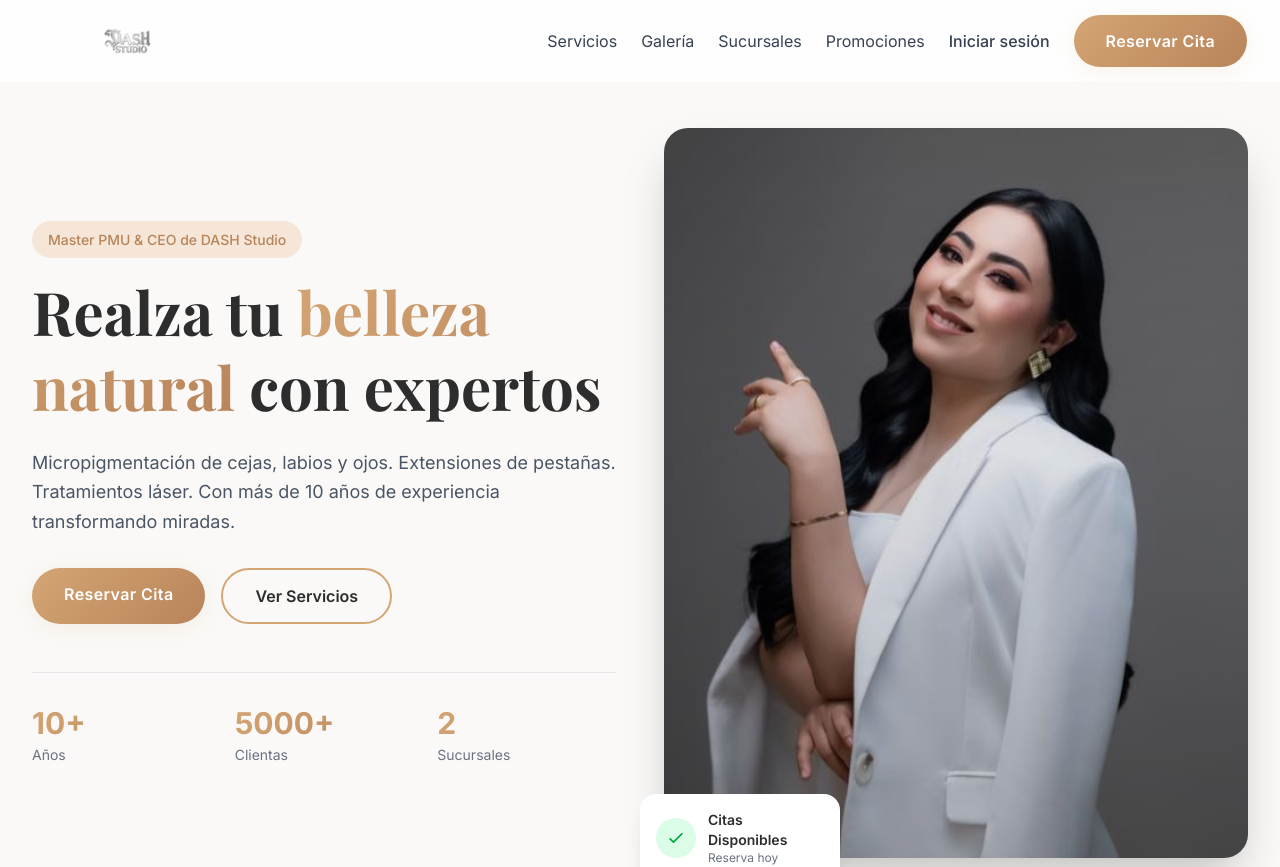
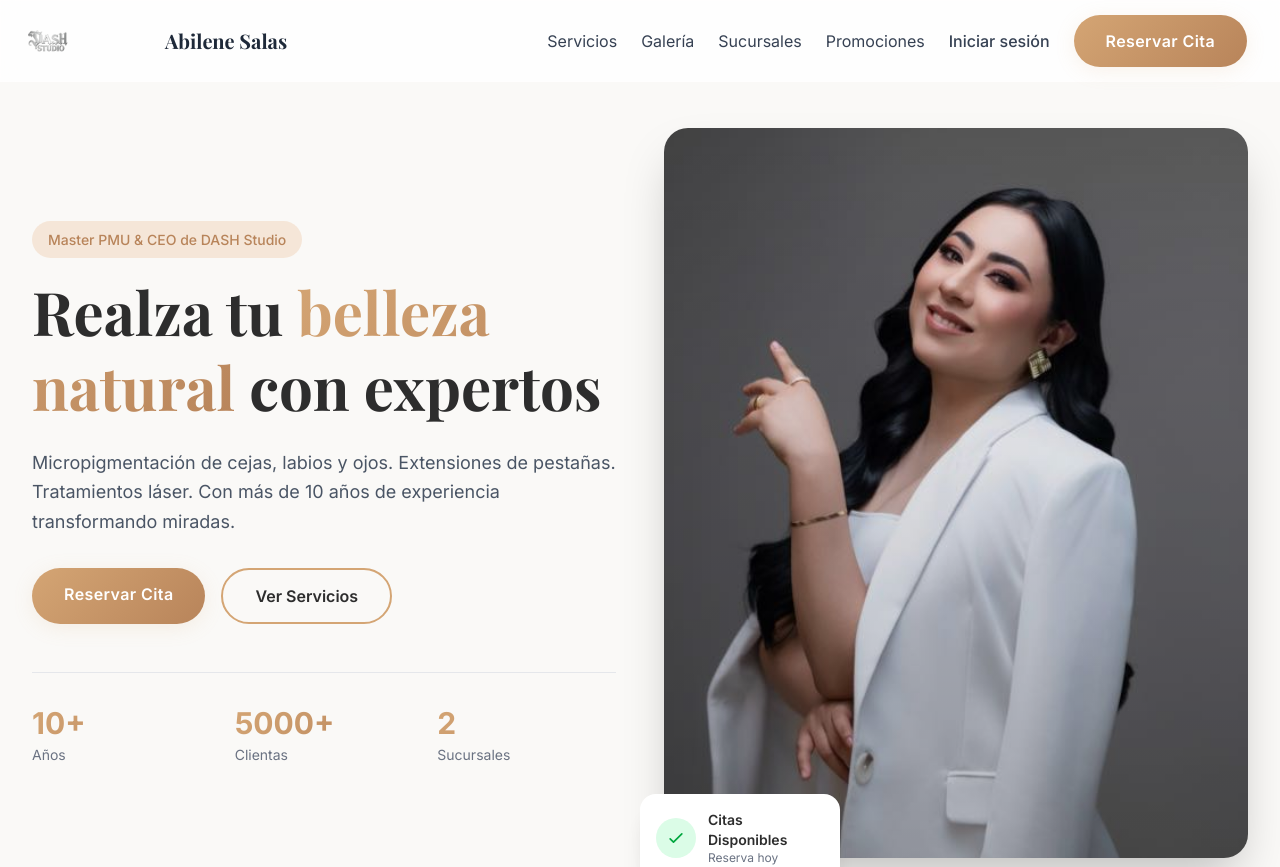
Before and after one commit to amaurycolochos7/abilenesalas, a Next.js app: page / in a window 1280 px wide. Shown: the top 867 px of the page. Built offline with nearby package versions, Linux system fonts and the light colour scheme; a web font is replaced by a local one.

Commit message:
Update: logo mas a la izquierda con texto Abilene Salas

```diff
--- a/src/app/page.tsx
+++ b/src/app/page.tsx
@@ -46,16 +46,19 @@ export default function Home() {
         <div className="max-w-7xl mx-auto px-4 sm:px-6 lg:px-8">
           <div className="flex justify-between items-center h-20">
             {/* Logo */}
-            <Link href="/" className="flex items-center">
-              <div className="relative h-12 w-40 sm:h-14 sm:w-48">
+            <Link href="/" className="flex items-center gap-2 sm:gap-3 -ml-2">
+              <div className="relative h-10 w-24 sm:h-12 sm:w-32">
                 <Image
                   src="/images/logo/dash-studio-logo.png"
                   alt="DASH Studio Logo"
                   fill
-                  className="object-contain"
+                  className="object-contain object-left"
                   priority
                 />
               </div>
+              <span className="text-base sm:text-xl font-bold text-gray-800" style={{ fontFamily: 'var(--font-display)' }}>
+                Abilene Salas
+              </span>
             </Link>
 
             {/* Desktop Menu */}
```
